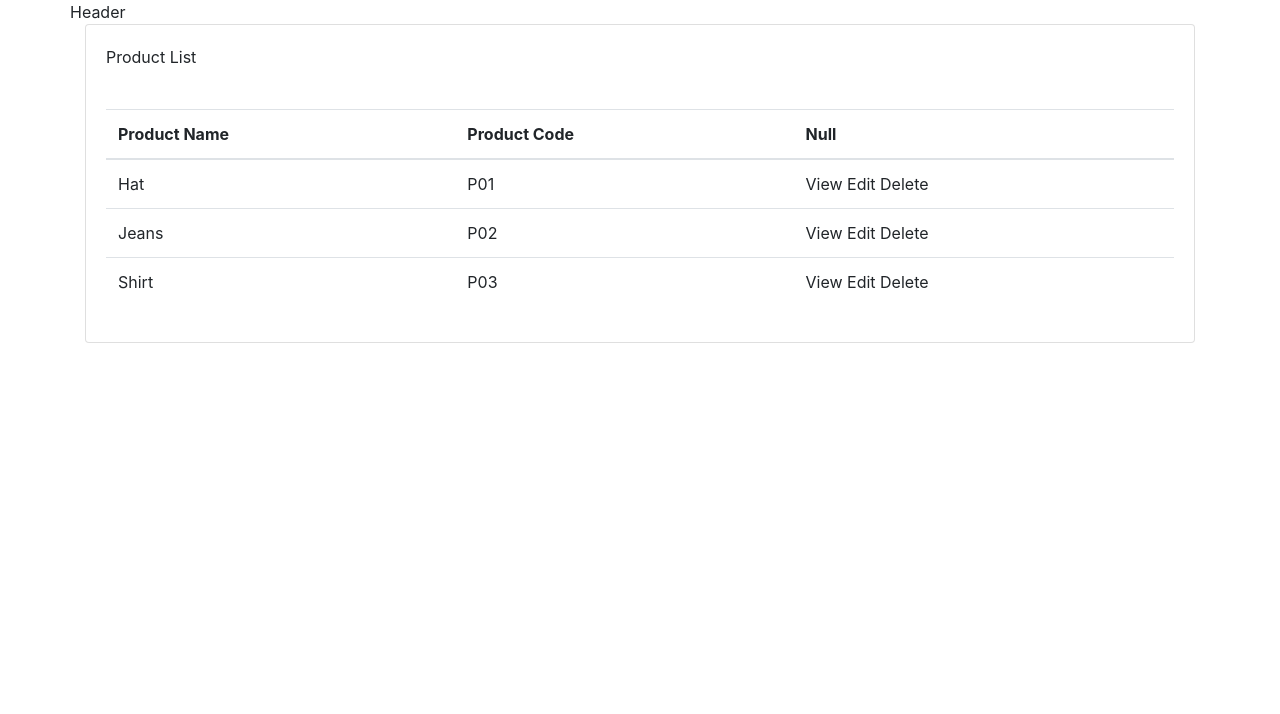
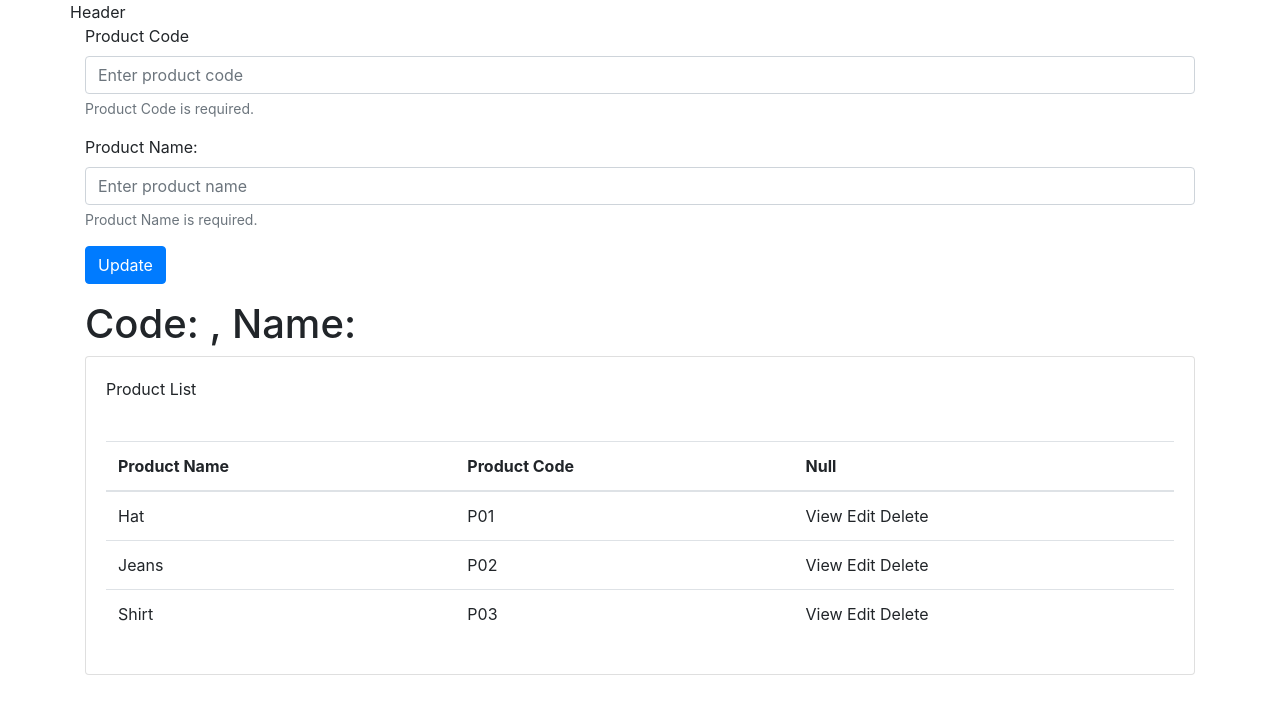
Before and after one commit to wyattvo2019/hello-angular, an Angular app: page / in a window 1280 px wide. Shown: the top 714 px of the page. Built offline with nearby package versions, Linux system fonts and the light colour scheme.

Commit message:
Update app component to use product detail component

```diff
--- a/src/app/app.component.html
+++ b/src/app/app.component.html
@@ -4,6 +4,7 @@
   </header>
   <section class="row">
     <div class="col">
+      <app-product-detail></app-product-detail>
       <app-product-list></app-product-list>
     </div>
   </section>
```
Also changed, not shown: src/app/app.module.ts (+6 -2 lines).
